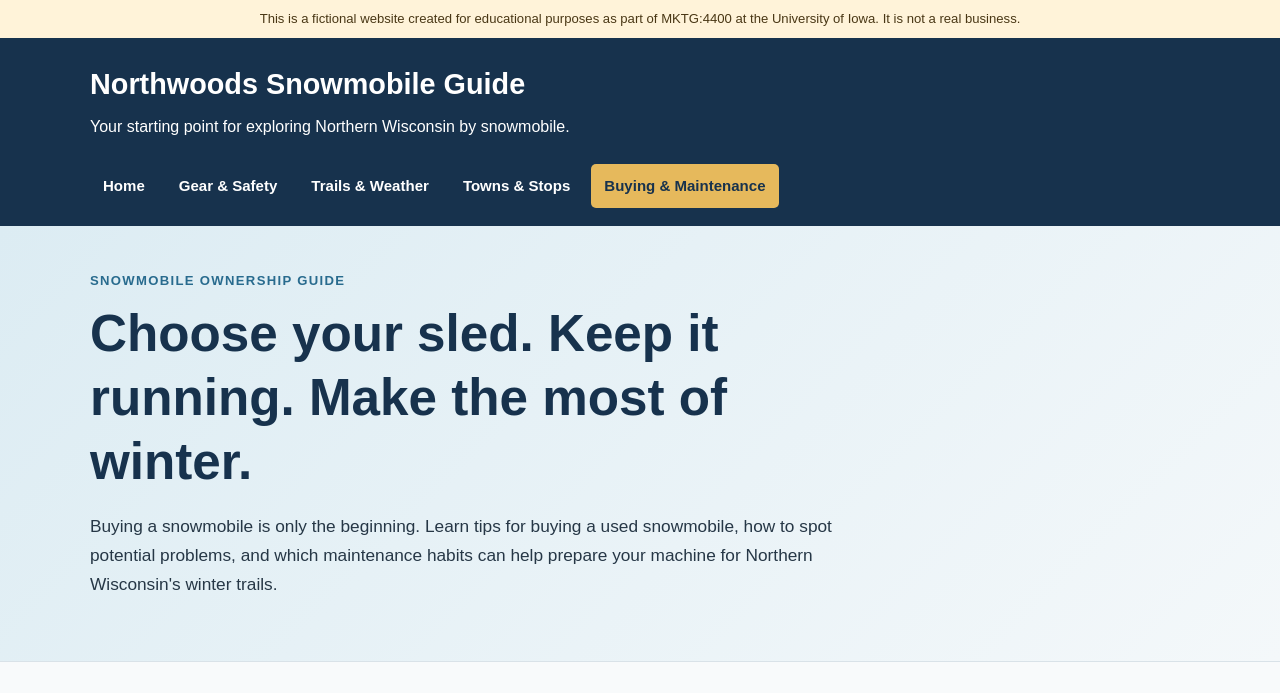
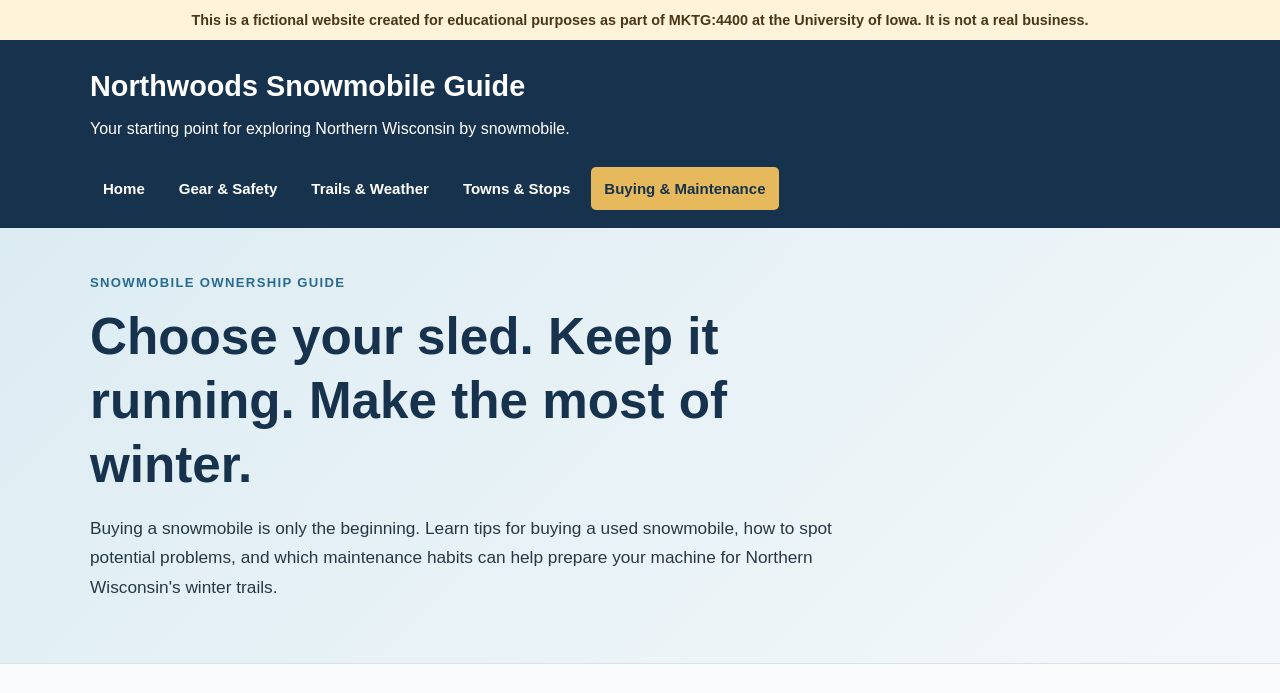
Before and after one commit to clarepiazza/snowmobile-guide, a plain HTML site: page snowmobile-maintenance.html in a window 1280 px wide. Shown: the top 693 px of the page. Drawn offline with Linux system fonts and the light colour scheme.

Commit message:
Update notice styles for improved visibility

```diff
--- a/snowmobile-maintenance.html
+++ b/snowmobile-maintenance.html
@@ -29,11 +29,12 @@
     }
 
     .notice {
-  padding: 8px 4%;
-  text-align: center;
-  font-size: .82rem;
-  background: #fff3d9;
-  color: #493715;
+      padding: 8px 4%;
+      text-align: center;
+      font-size: .9rem;
+      font-weight: 700;
+      background: #fff3d9;
+      color: #493715;
     }
 
     header {
```
